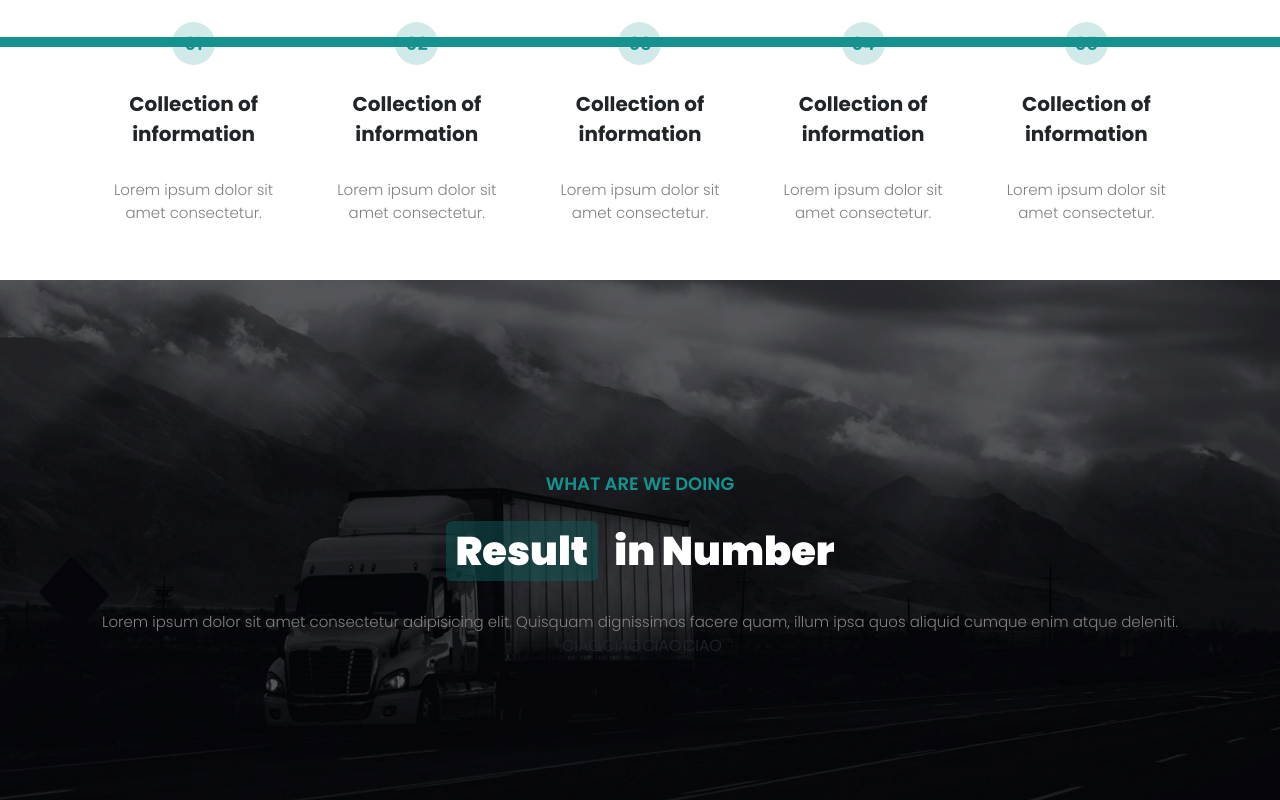
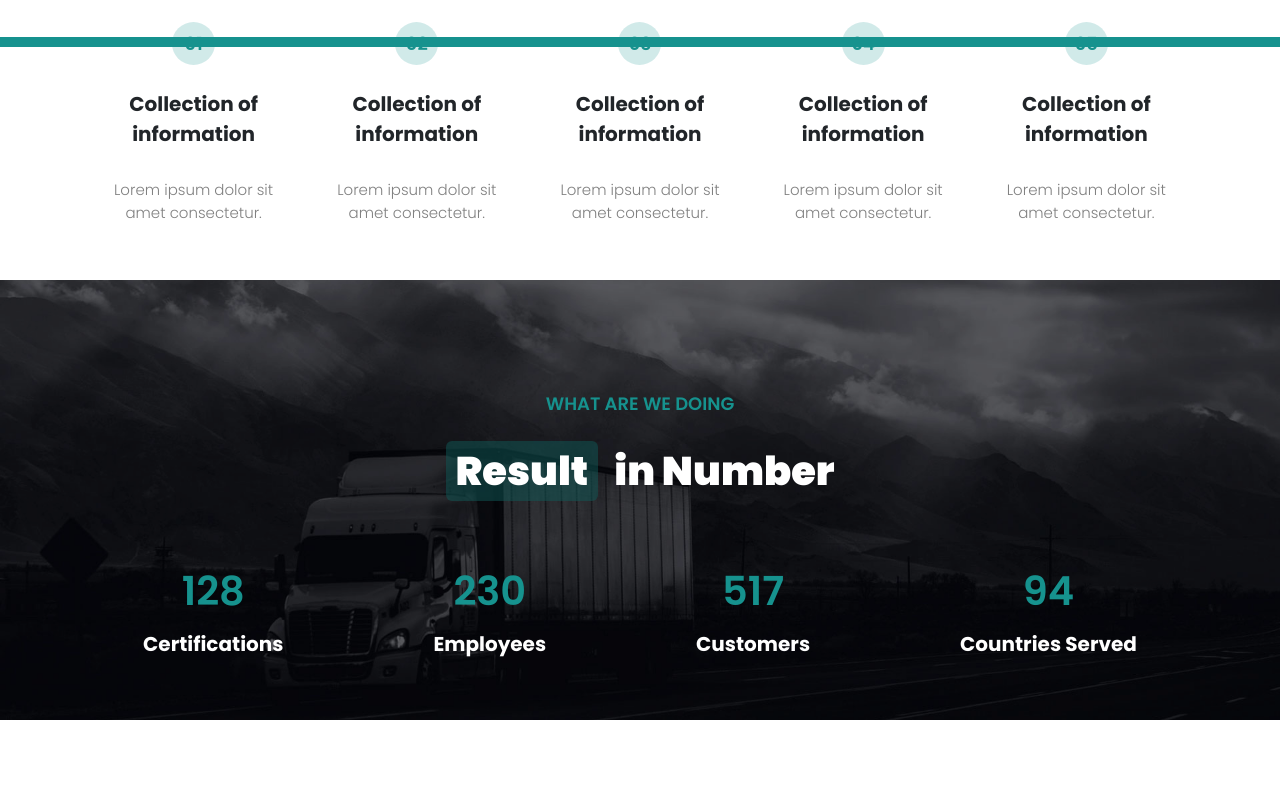
Before and after one commit to giufeli/proj-html-vuejs, a Vue app: page / in a window 1280 px wide. Shown: the part 2365-3165 px from the top of the page. After the commit the page ends 3085 px from the top, so only its background shows below. Built offline with nearby package versions, Linux system fonts and the light colour scheme.

Commit message:
MainPage 4

```diff
--- a/src/components/MainPage4.vue
+++ b/src/components/MainPage4.vue
@@ -19,14 +19,11 @@
               in Number
             </div>
           </div>
-          <div class="paragraph-light d-flex justify-items-center paddingFix">
-            Lorem ipsum dolor sit amet consectetur adipisicing elit. Quisquam dignissimos facere quam, illum ipsa quos aliquid cumque enim atque deleniti.
-          </div>
           <div class="resultBox d-flex justify-content-between">
-            <div class="result">CIAO</div>
-            <div class="result">CIAO</div>
-            <div class="result">CIAO</div>
-            <div class="result">CIAO</div>
+            <div v-for="i in result" class="result text-center">
+              <div class="text" style="font-size: 40px;">{{ i.number }}</div>
+              <div class="smallTitle pt-2">{{ i.type }}</div>
+            </div>
           </div>
         </div>
       </div>
@@ -46,7 +43,7 @@ export default {
 <style lang="scss" scoped>
   .background{
     width: 100%;
-    height: 65vh;
+    height: 55vh;
     position: relative;
   }
 
@@ -69,13 +66,18 @@ export default {
     align-items: center;
   }
 
+  .smallTitle{
+    color: white;
+  }
   .box{
     display: flex;
     flex-direction: column;
     margin: auto;
   }
 
-  .result{
-    width: calc(90% / 4);
+  .resultBox{
+    padding-top: 60px;
+    gap:150px
   }
+
 </style>
```
